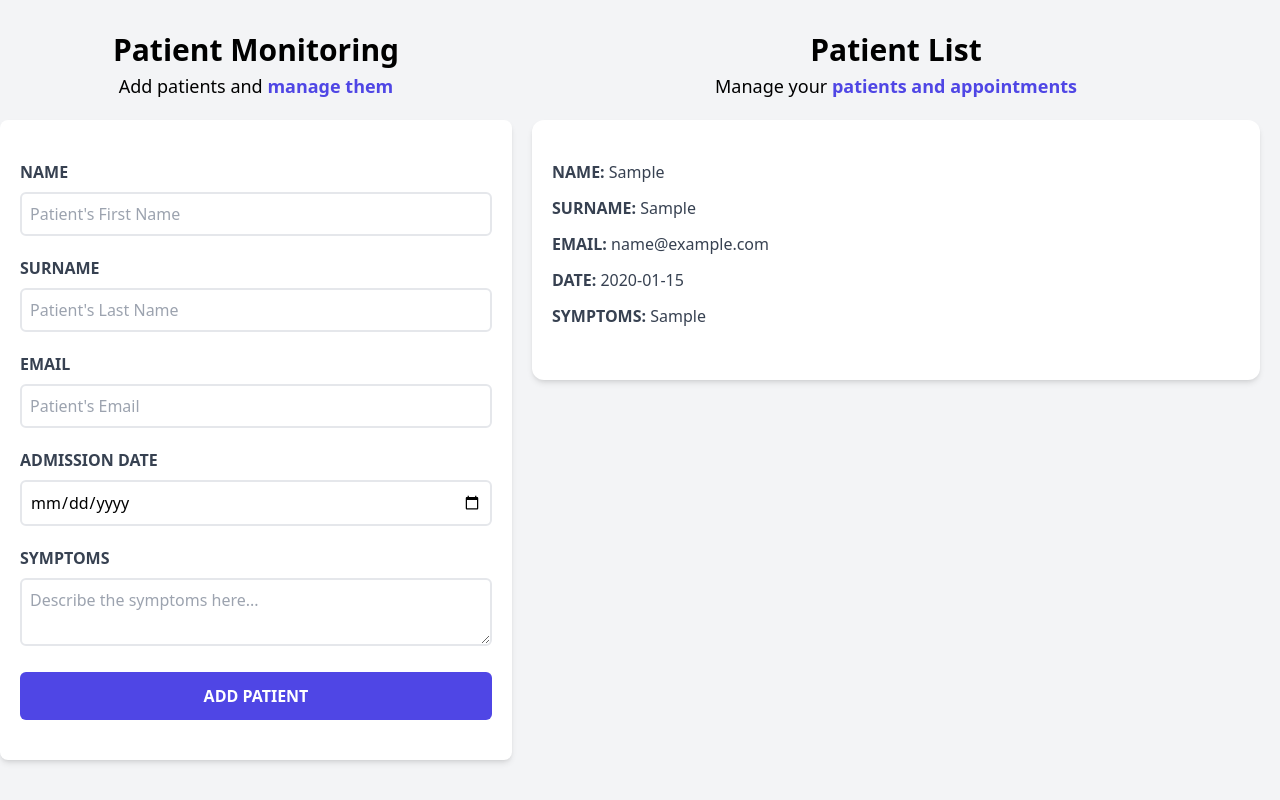
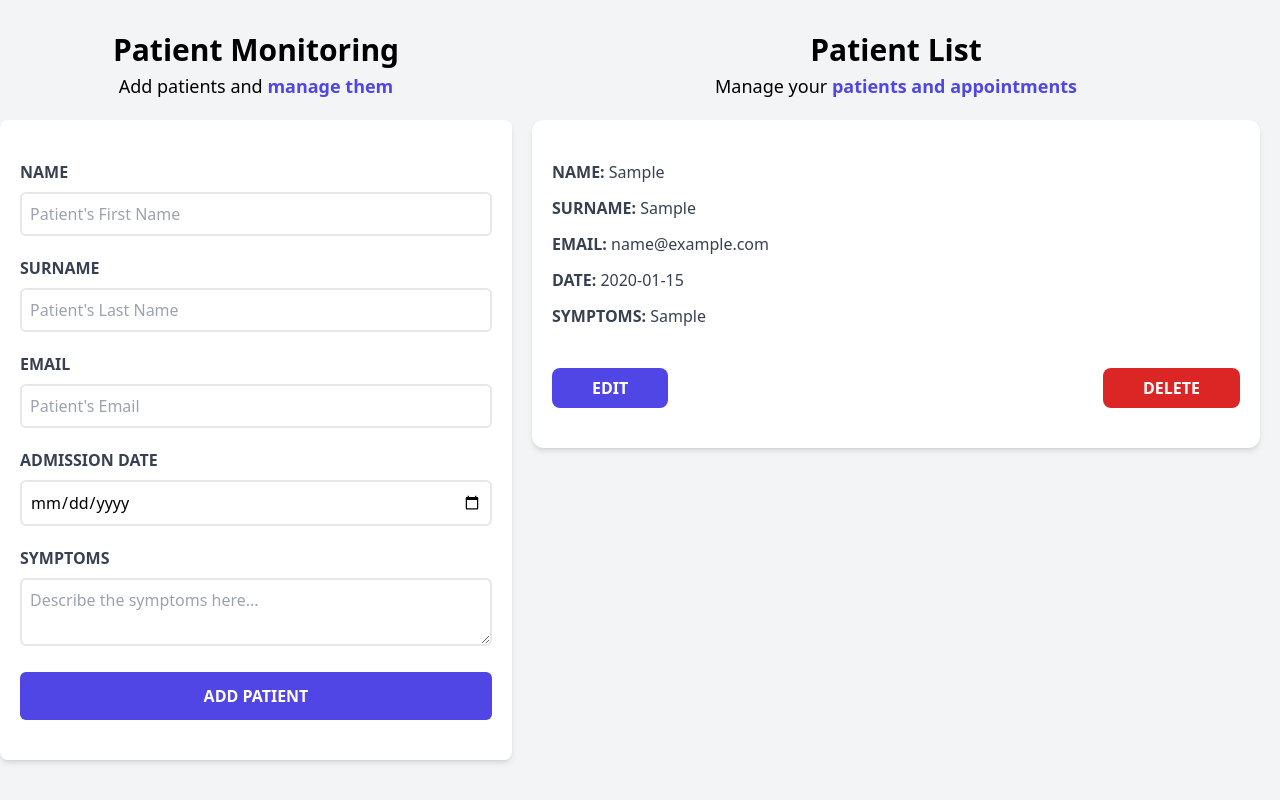
Before and after one commit to cristianaguero/CareTrack, a React (Vite) app: page / in a window 1280 px wide. Both pictures are taken after typing "Sample", "Sample", "name@example.com", "2020-01-15", "Sample" into the empty fields and a click on the input "Add Patient". Shown: the part 208-1008 px from the top of the page. Built offline with nearby package versions, Linux system fonts and the light colour scheme.

Commit message:
adding patient edition

```diff
--- a/src/App.jsx
+++ b/src/App.jsx
@@ -5,6 +5,8 @@ import PatientList from "./components/PatientList"
 
 function App() {
   const [patients, setPatients] = useState([])
+  const [patient, setPatient] = useState({})
+
 
 
 
@@ -16,9 +18,12 @@ function App() {
         <Form
           patients={patients}
           setPatients={setPatients}
+          patient={patient}
+          setPatient={setPatient}
         />
         <PatientList
-        patients={patients}/>
+        patients={patients}
+        setPatient={setPatient}/>
       </div>
     </div>
   )
--- a/src/components/Form.jsx
+++ b/src/components/Form.jsx
@@ -1,7 +1,7 @@
-import { useState } from 'react'
+import { useState, useEffect } from 'react'
 import Validation from './Validation'
 
-function Form({ patients, setPatients }) {
+function Form({ patients, setPatients, patient, setPatient }) {
 
     const [name, setName] = useState('')
     const [surname, setSurname] = useState('')
@@ -9,6 +9,23 @@ function Form({ patients, setPatients }) {
     const [admissionDate, setAdmissionDate] = useState('')
     const [symptoms, setSymptoms] = useState('')
     const [validation, setValidation] = useState(false)
+
+    useEffect(() => {
+        if (Object.keys(patient).length) {
+            const { name, surname, email, admissionDate, symptoms } = patient
+            setName(name)
+            setSurname(surname)
+            setEmail(email)
+            setAdmissionDate(admissionDate)
+            setSymptoms(symptoms)
+        }
+    }, [patient])
+
+    function createId() {
+        const date = Date.now().toString(36).substring(2)
+        const random = Math.random().toString(36).substring(2)
+        return date + random
+    }
 
     function handleSubmit(e) {
         e.preventDefault()
@@ -21,7 +38,6 @@ function Form({ patients, setPatients }) {
         setValidation(false)
 
         const patientObject = {
-            id: Date.now().toString(36).substring(2),
             name,
             surname,
             email,
@@ -29,7 +45,15 @@ function Form({ patients, setPatients }) {
             symptoms
         }
 
-        setPatients([ patientObject, ...patients ])
+        if(patient.id) {
+            patientObject.id = patient.id
+            const patientsEdited = patients.map(item => item.id === patient.id ? patientObject : item)
+            setPatients(patientsEdited)
+            setPatient({})
+        } else {
+            patientObject.id = createId()
+            setPatients([ patientObject, ...patients ])
+        }
 
         setName('')
         setSurname('')
@@ -128,7 +152,7 @@ function Form({ patients, setPatients }) {
                 <input
                     className="bg-indigo-600 w-full p-3 text-white uppercase font-bold hover:bg-indigo-700 rounded-md cursor-pointer transition-all"
                     type="submit"
-                    value='Add Patient' />
+                    value={ patient.id ? 'Edit Patient' : 'Add Patient' } />
             </form>
         </div>
     )
--- a/src/components/Patient.jsx
+++ b/src/components/Patient.jsx
@@ -1,6 +1,6 @@
 
 
-function Patient( {patient} ) {
+function Patient( {patient, setPatient} ) {
 
     const { name, surname, email, admissionDate, symptoms } = patient
 
@@ -21,6 +21,17 @@ function Patient( {patient} ) {
             <p className="font-bold mb-3 text-gray-700 uppercase">Symptoms: {''}
                 <span className="font-normal normal-case"> {symptoms} </span>
             </p>
+
+            <div className="flex justify-between mt-10">
+                <button type="button" className="py-2 px-10 bg-indigo-600 hover:bg-indigo-700 text-white font-bold uppercase rounded-lg"
+                onClick={() =>setPatient(patient)}>
+                    Edit
+                </button>
+                <button type="button" className="py-2 px-10 bg-red-600 hover:bg-indigo-700 text-white font-bold uppercase rounded-lg">
+                    Delete
+                </button>
+            </div>
+
         </div>
     )
 }
--- a/src/components/PatientList.jsx
+++ b/src/components/PatientList.jsx
@@ -1,6 +1,6 @@
 import Patient from "./Patient"
 
-function PatientList({ patients }) {
+function PatientList({ patients, setPatient }) {
 
     return (
         <div className="md:w-1/2 lg:w-3/5">
@@ -14,7 +14,7 @@ function PatientList({ patients }) {
                         </span>
                     </p>
 
-                    {patients.map(patient => <Patient key={patient.id} patient={patient} />)}
+                    {patients.map(patient => <Patient key={patient.id} patient={patient} setPatient={setPatient} />)}
                 </>
             ) : (
                 <>
```
